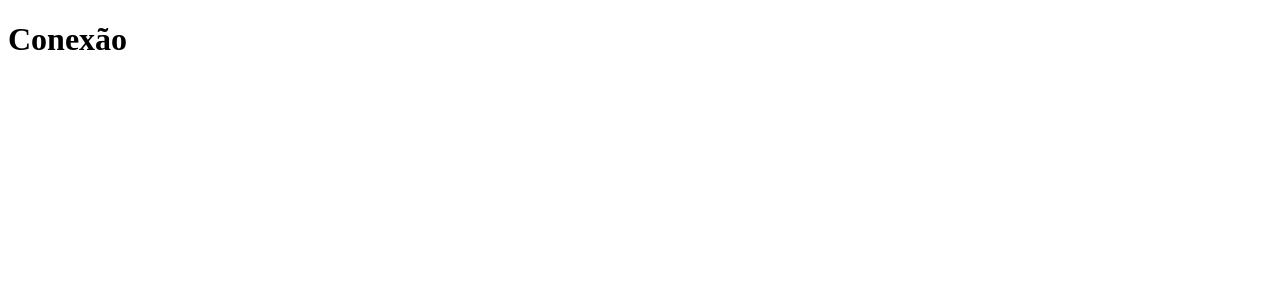
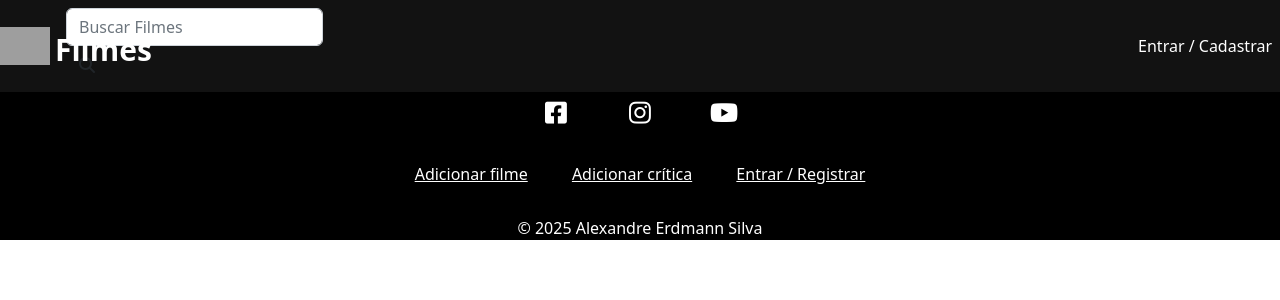
Before and after one commit to erdmannsilva/prog-avanc-t2-t3, a PHP site: page / in a window 1280 px wide. Before the commit the part shown is almost empty. Shown: the top 300 px of the page. Run offline with PHP 8.4, Linux system fonts and the light colour scheme; some libraries are stand-ins or nearby versions; grey boxes are pictures that could not be loaded.

Commit message:
Add files via upload

```diff
--- /dev/null
+++ b/css/styles.css
@@ -0,0 +1,103 @@
+.navbar-brand{
+    position: relative;
+}
+#logo{
+    width: 50px;
+}
+#filmes-title{
+    color: #ffffff;
+    position: absolute;
+    bottom: -2px;
+    font-size: 30px;
+    left: 55px;
+    font-weight: bold;
+}
+#main-navbar{
+    background-color: #121212;
+}
+#search-form{
+    margin: 0 auto;
+    background-color: #ffffff;
+    border-radius: 5px;
+    width: 50%;
+    margin-left: 180px;
+}
+.form-control #search-form{
+    border: none;
+    width: 90%;
+    box-shadow: none;
+}
+#nav-bar {
+    min-width: 30%;
+}
+
+.navbar-nav{
+    justify-content: flex-end;
+    width: 100%;
+}
+.navbar-nav .nav-item .nav-link{
+    color: #ffffff;
+    transition: 0.5s;
+
+}
+
+.navbar-nav .nav-item .nav-link:hover{
+    color: #999;
+}
+
+.bold{
+    font-weight: bold;
+}
+.main-container{
+    background-color:#000;
+    color:#fff;
+    min-height: 65vh;
+    padding: 40px;
+
+}
+#footer{
+    background-color:#000;
+    color:#fff;
+    text-align: center;
+    margin: 0;
+    padding: 0;
+}
+
+#social-container ul,
+#footer-links-container ul {
+list-style-type: none;
+padding: 0;
+}
+
+#social-container li,
+#footer-links-container li {
+display: inline-block;
+margin: 0 20px;
+
+}
+
+#social-container li {
+height: 40px;
+width: 40px;
+border-radius: 100%;
+transition: .5s;
+line-height: 3;
+}
+
+#social-container li:hover {
+background-color: #333;
+}
+
+#social-container a,
+#footer-links-container a {
+color: #FFF;
+transition: .5s;
+}
+
+#social-container li i {
+font-size: 25px;
+}
+
+#footer-links-container {
+margin: 30px 0;
+}
--- a/index.php
+++ b/index.php
@@ -1,11 +1,3 @@
 <?php
-require_once("db.php");
-require_once("globals.php");
-?>
-<!DOCTYPE html>
-<head>
-<title>Filmes</title>
-</head>
-<body>
-    <h1>Conexão</h1>
-</body>
+require_once("templates/header.php");
+require_once("templates/footer.php");
--- /dev/null
+++ b/templates/footer.php
@@ -0,0 +1,27 @@
+
+<footer id="footer">
+<div id="social-container">
+<ul>
+<li>
+<a href="#"><i class="fab fa-facebook-square"></i></a>
+</li>
+<li>
+<a href="#"><i class="fab fa-instagram"></i></a>
+</li>
+
+<li>
+<a href="#"><i class="fab fa-youtube"></i></a>
+</li>
+</ul>
+</div>
+<div id="footer-links-container">
+<ul>
+<li><a href="#">Adicionar filme</a></li>
+<li><a href="#">Adicionar crítica</a></li>
+<li><a href="#">Entrar / Registrar</a></li>
+</ul>
+</div>
+<p>&copy; 2025 Alexandre Erdmann Silva</p>
+</footer>
+</body>
+</html>
--- /dev/null
+++ b/templates/header.php
@@ -0,0 +1,69 @@
+<?php
+require_once("db.php");
+require_once("globals.php");
+
+?>
+
+<!DOCTYPE html>
+<html lang="pt_BR">
+<head>
+<meta charset="UTF-8">
+<meta name="viewport" content="width=device-width. initial-scale=1.0">
+<title>Filmes</title>
+<link rel="short icon" href="img/logo.ico">
+
+<link rel="stylesheet" href="https://cdnjs.cloudflare.com/ajax/libs/twitter-
+bootstrap/5.2.3/css/bootstrap.css">
+
+<!-- CSS -->
+<link rel="stylesheet" href="css/styles.css">
+
+<link rel="stylesheet" href="https://cdnjs.cloudflare.com/ajax/libs/twitter-
+bootstrap/5.2.3/css/bootstrap.css">
+
+<!-- Font Awesome -->
+
+<link rel="stylesheet" href="https://cdnjs.cloudflare.com/ajax/libs/font-
+awesome/6.3.0/css/all.min.css" integrity="sha512-
+
+SzlrxWUlpfuzQ+pcUCosxcglQRNAq/DZjVsC0lE40xsADsfeQoEypE+enwcOiGjk
+
+/bSuGGKHEyjSoQ1zVisanQ==" crossorigin="anonymous" referrerpolicy="no-
+referrer" />
+
+</head>
+<body>
+<header>
+<nav id="main-navbar" class="navbar navbar-expand-lg">
+<a href="<?= $BASE_URL ?>" class="navbar-brand">
+
+<img src="<?= $BASE_URL ?>img/logo.svg" alt="Filmes" id="logo">
+<span id="filmes-title">Filmes</span>
+</a>
+
+<button class="navbar-toggler" type="button" data-toggle="collapse" data-
+target="#navbar" aria-controls="navbar" aria-expanded="false" aria-
+label="Toggle navigation">
+
+<i class="fas fa-bars"></i>
+</button>
+
+<form action="<?= $BASE_URL ?>search.php" method="GET" id="search-
+form" class="form-inline my-2 my-lg-0">
+
+<input type="text" name="q" id="search" class="form-control mr-sm-2"
+type="search" placeholder="Buscar Filmes" aria-label="Search">
+<button class="btn my-2 my-sm-0" type="submit">
+<i class="fas fa-search"></i>
+</button>
+</form>
+<div class="collapse navbar-collapse" id="navbar">
+<ul class="navbar-nav">
+<li class="nav-item">
+<a href="<?= $BASE_URL ?>auth.php" class="nav-link">Entrar /
+Cadastrar</a>
+</li>
+</ul>
+</div>
+</nav>
+</header>
```
